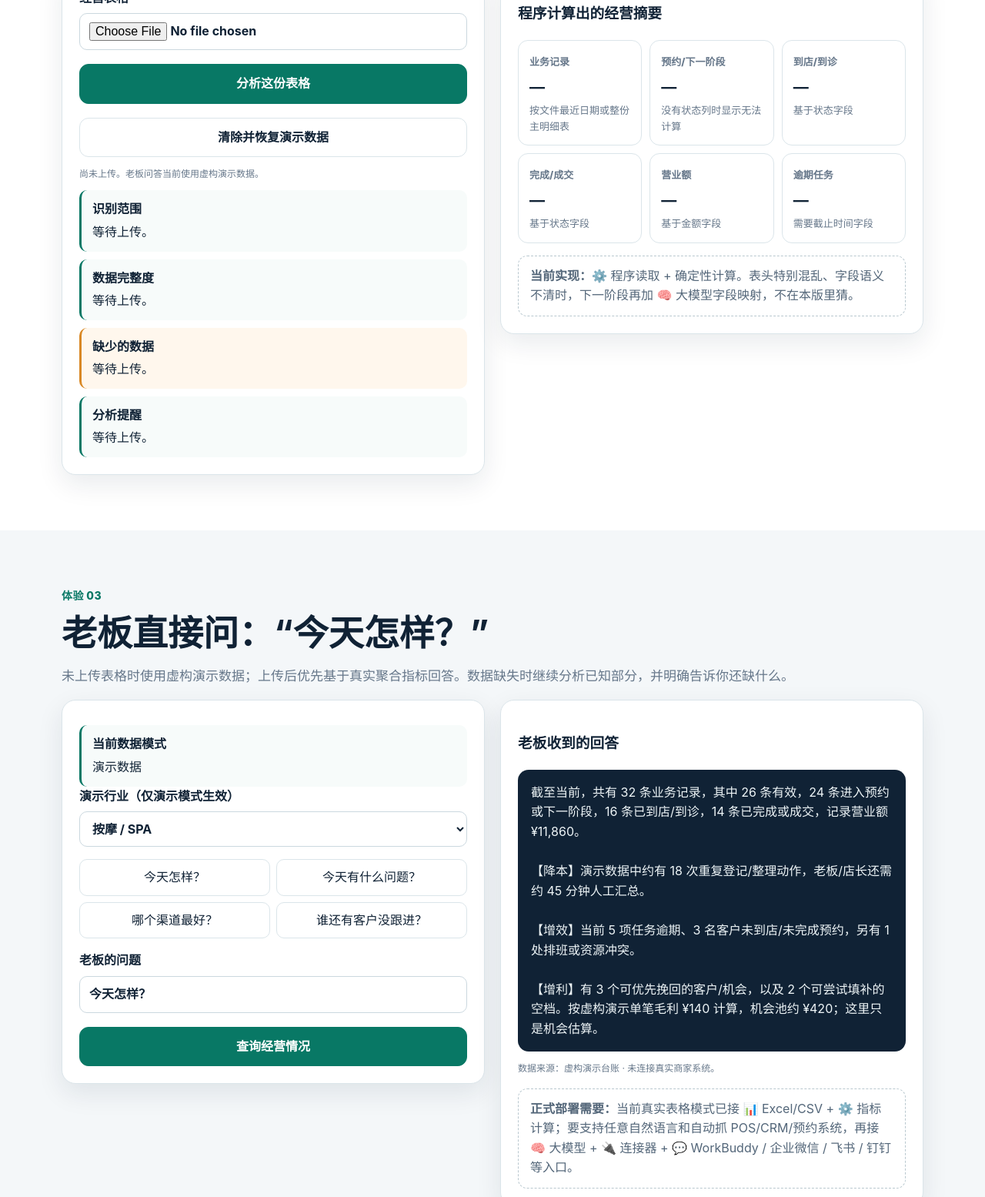
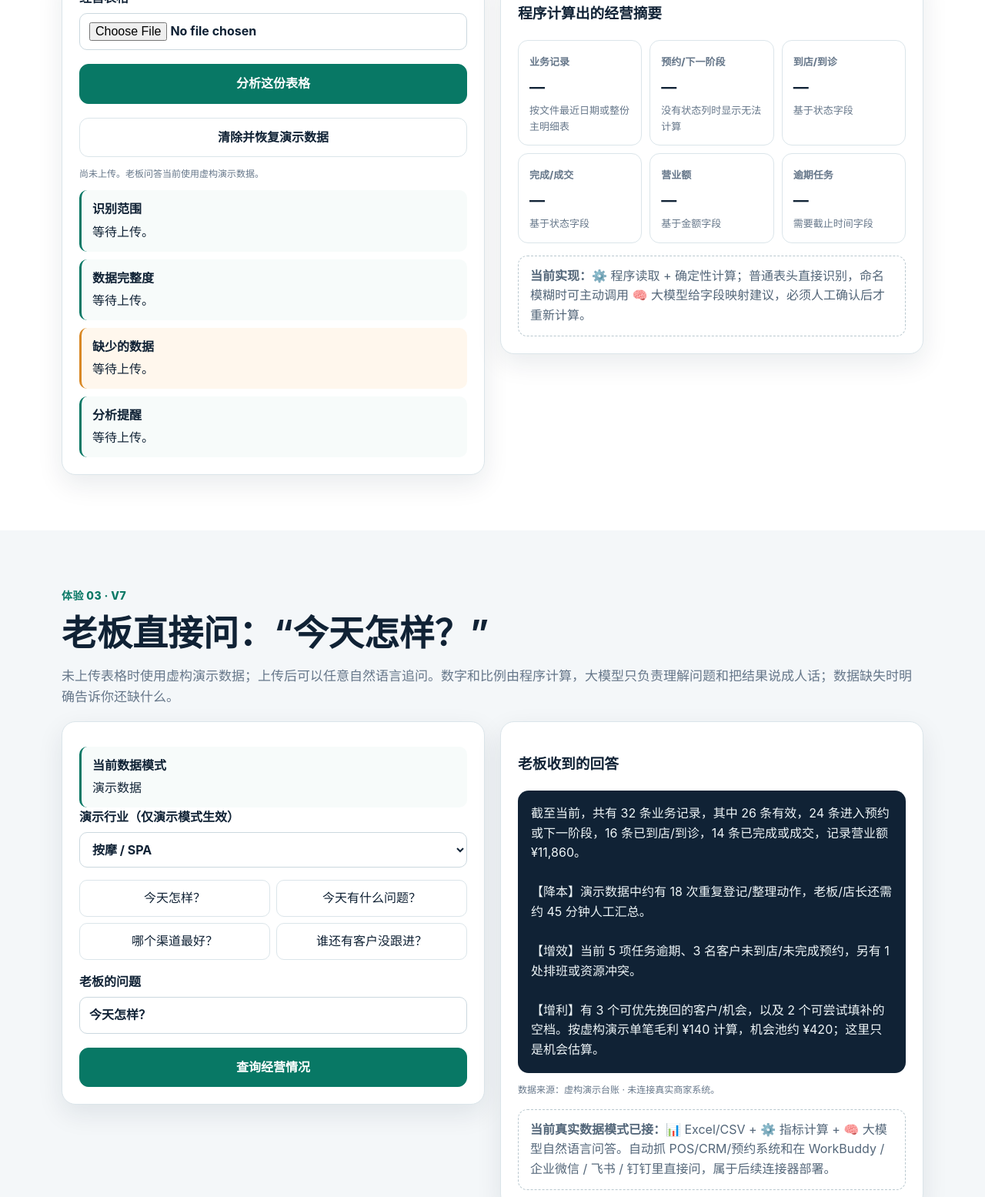
Before and after one commit to xiaoman110197-cyber/zxm, a website: page public/experience/index.html in a window 1280 px wide. Shown: the part 3250-4805 px from the top of the page at 77% size. Drawn offline with Linux system fonts and the light colour scheme.

Commit message:
feat: load V7 natural language boss Q&A

```diff
--- a/public/experience/index.html
+++ b/public/experience/index.html
@@ -159,7 +159,7 @@
               <article><span>营业额</span><b id="realRevenue">—</b><p>基于金额字段</p></article>
               <article><span>逾期任务</span><b id="realOverdue">—</b><p>需要截止时间字段</p></article>
             </div>
-            <div class="deployment-note"><b>当前实现：</b>⚙️ 程序读取 + 确定性计算。表头特别混乱、字段语义不清时，下一阶段再加 🧠 大模型字段映射，不在本版里猜。</div>
+            <div class="deployment-note"><b>当前实现：</b>⚙️ 程序读取 + 确定性计算；普通表头直接识别，命名模糊时可主动调用 🧠 大模型给字段映射建议，必须人工确认后才重新计算。</div>
           </div>
         </div>
       </div>
@@ -167,9 +167,9 @@
 
     <section class="section alt" id="boss">
       <div class="wrap">
-        <span class="eyebrow">体验 03</span>
+        <span class="eyebrow">体验 03 · V7</span>
         <h2>老板直接问：“今天怎样？”</h2>
-        <p class="lead">未上传表格时使用虚构演示数据；上传后优先基于真实聚合指标回答。数据缺失时继续分析已知部分，并明确告诉你还缺什么。</p>
+        <p class="lead">未上传表格时使用虚构演示数据；上传后可以任意自然语言追问。数字和比例由程序计算，大模型只负责理解问题和把结果说成人话；数据缺失时明确告诉你还缺什么。</p>
         <div class="two-col">
           <div class="panel">
             <div class="info-box"><b>当前数据模式</b><p id="bossDataMode">演示数据</p></div>
@@ -183,7 +183,7 @@
               <button type="button" data-question="谁还有客户没跟进？">谁还有客户没跟进？</button>
             </div>
             <label>老板的问题
-              <input id="bossQuestion" value="今天怎样？">
+              <input id="bossQuestion" value="今天怎样？" placeholder="例如：为什么营业额还可以，但你不判断利润好？">
             </label>
             <button class="button primary wide" id="bossAsk" type="button">查询经营情况</button>
           </div>
@@ -191,7 +191,7 @@
             <h3>老板收到的回答</h3>
             <div id="bossAnswer" class="answer">点击“查询经营情况”后显示。</div>
             <p id="bossSource" class="fine-print">数据来源：虚构演示数据。</p>
-            <div class="deployment-note"><b>正式部署需要：</b>当前真实表格模式已接 📊 Excel/CSV + ⚙️ 指标计算；要支持任意自然语言和自动抓 POS/CRM/预约系统，再接 🧠 大模型 + 🔌 连接器 + 💬 WorkBuddy / 企业微信 / 飞书 / 钉钉等入口。</div>
+            <div class="deployment-note"><b>当前真实数据模式已接：</b>📊 Excel/CSV + ⚙️ 指标计算 + 🧠 大模型自然语言问答。自动抓 POS/CRM/预约系统和在 WorkBuddy / 企业微信 / 飞书 / 钉钉里直接问，属于后续连接器部署。</div>
           </div>
         </div>
       </div>
@@ -199,5 +199,6 @@
   </main>
 
   <script type="module" src="/experience/app.js"></script>
+  <script type="module" src="/experience/v7.js"></script>
 </body>
 </html>
```
